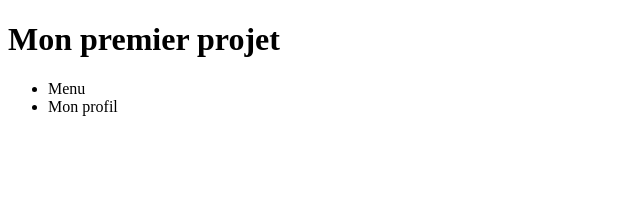
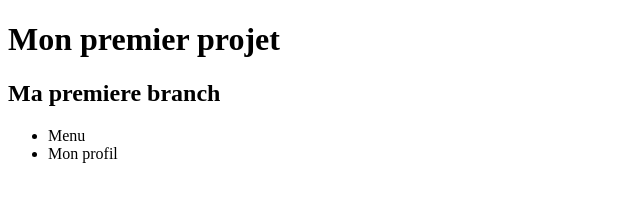
Before and after one commit to billykiwee/mon-projet, a plain HTML site: page index.html in a window 1280 px wide. Shown: the whole page, without its empty margins (0-640 px from the left). Drawn offline with Linux system fonts and the light colour scheme.

Commit message:
titre ajouté sur la landing page

```diff
--- a/index.html
+++ b/index.html
@@ -9,6 +9,8 @@
   <body>
     <h1>Mon premier projet</h1>
 
+    <h2>Ma premiere branch</h2>
+
     <nav>
       <ul>
         <li>Menu</li>
```
